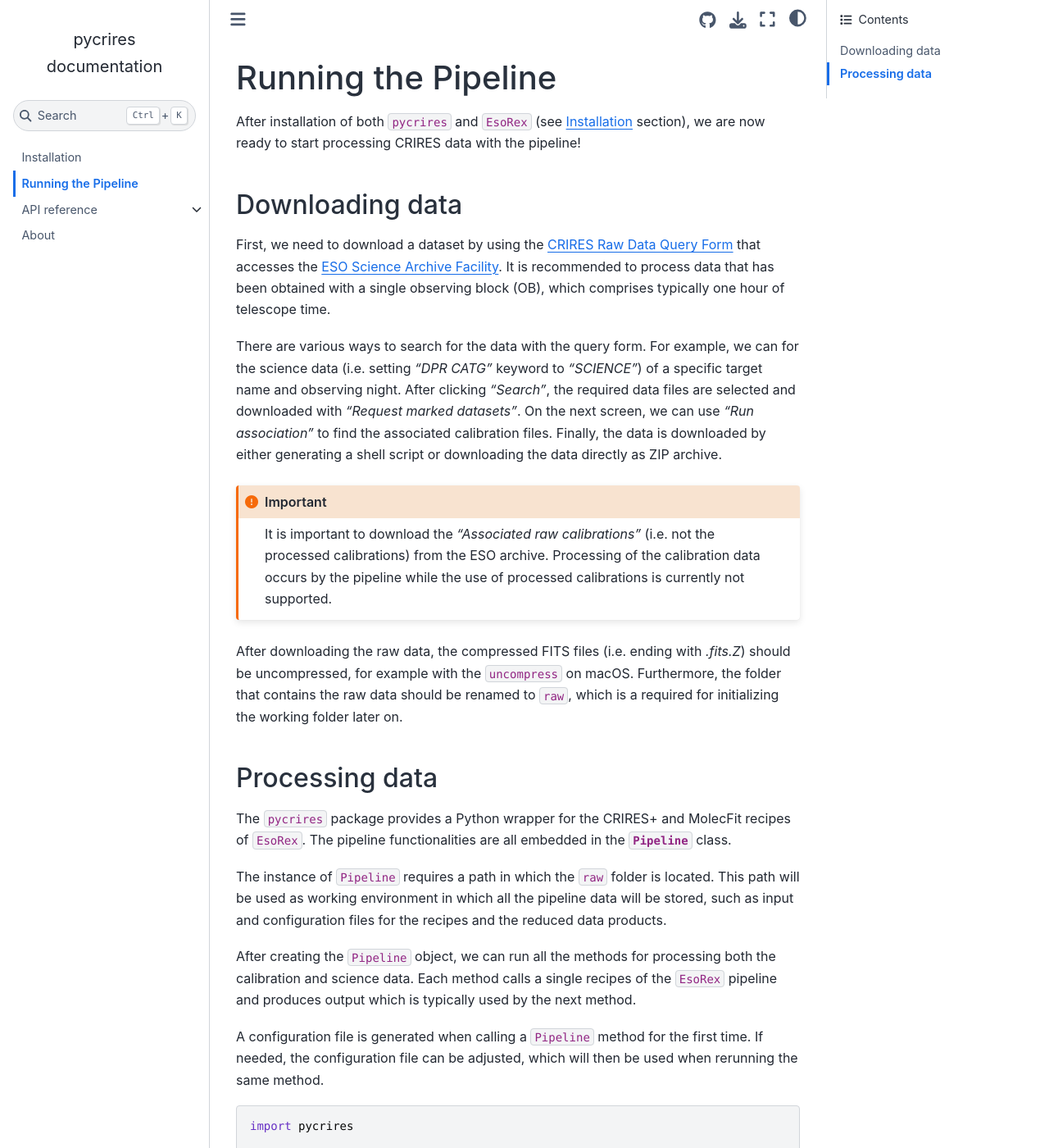
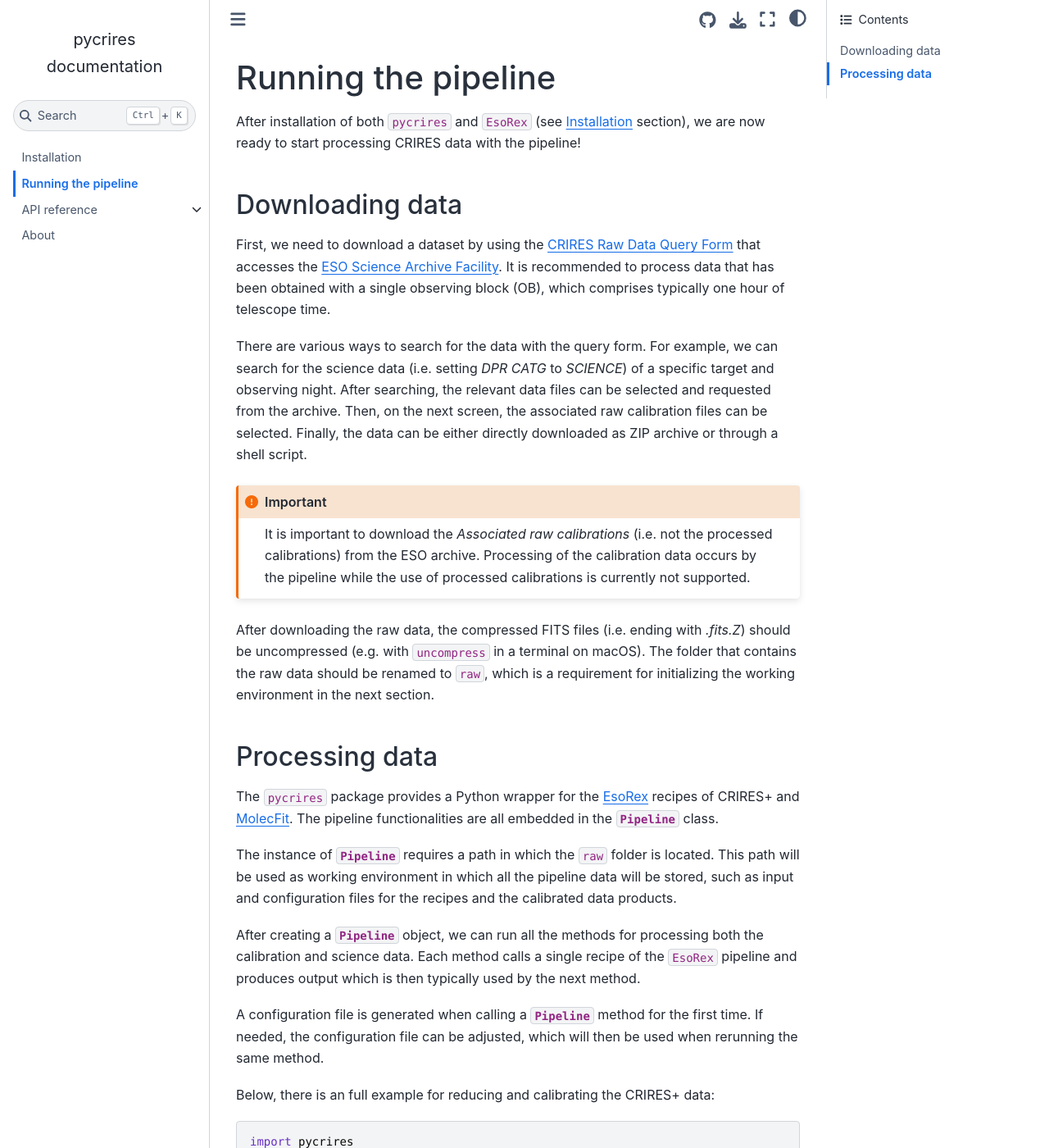
Before and after one commit to tomasstolker/pycrires, a Sphinx documentation site: the page built from docs/running.rst, in a window 1280 px wide and 1400 px high. Shown: the whole window at 82% size. Built offline with Sphinx 7.4.7 and the Sphinx Book theme 1.1.4, drawn with Linux system fonts in a browser that asks for light colours; pages that are not in the unit, such as notebooks, are missing from menus.

Commit message:
Updated documentation

```diff
--- a/README.rst
+++ b/README.rst
@@ -1,7 +1,7 @@
 *pycrires*
 ==========
 
-Pipeline for reduction of high-resolution spectroscopy data from VLT/CRIRES+
+Data reduction pipeline for VLT/CRIRES+
 
 .. image:: https://img.shields.io/pypi/v/pycrires
    :target: https://pypi.python.org/pypi/pycrires
--- a/docs/running.rst
+++ b/docs/running.rst
@@ -1,6 +1,6 @@
 .. _running:
 
-Running the Pipeline
+Running the pipeline
 ====================
 
 After installation of both ``pycrires`` and ``EsoRex`` (see :ref:`installation` section), we are now ready to start processing CRIRES data with the pipeline!
@@ -10,23 +10,25 @@ Downloading data
 
 First, we need to download a dataset by using the `CRIRES Raw Data Query Form <http://archive.eso.org/wdb/wdb/eso/crires/form>`_ that accesses the `ESO Science Archive Facility <http://archive.eso.org/cms.html>`_. It is recommended to process data that has been obtained with a single observing block (OB), which comprises typically one hour of telescope time.
 
-There are various ways to search for the data with the query form. For example, we can for the science data (i.e. setting *"DPR CATG"* keyword to *"SCIENCE"*) of a specific target name and observing night. After clicking *"Search"*, the required data files are selected and downloaded with *"Request marked datasets"*. On the next screen, we can use *"Run association"* to find the associated calibration files. Finally, the data is downloaded by either generating a shell script or downloading the data directly as ZIP archive.
+There are various ways to search for the data with the query form. For example, we can search for the science data (i.e. setting *DPR CATG* to *SCIENCE*) of a specific target and observing night. After searching, the relevant data files can be selected and requested from the archive. Then, on the next screen, the associated raw calibration files can be selected. Finally, the data can be either directly downloaded as ZIP archive or through a shell script.
 
 .. important::
-  It is important to download the *"Associated raw calibrations"* (i.e. not the processed calibrations) from the ESO archive. Processing of the calibration data occurs by the pipeline while the use of processed calibrations is currently not supported.
+  It is important to download the *Associated raw calibrations* (i.e. not the processed calibrations) from the ESO archive. Processing of the calibration data occurs by the pipeline while the use of processed calibrations is currently not supported.
 
-After downloading the raw data, the compressed FITS files (i.e. ending with *.fits.Z*) should be uncompressed, for example with the ``uncompress`` on macOS. Furthermore, the folder that contains the raw data should be renamed to ``raw``, which is a required for initializing the working folder later on.
+After downloading the raw data, the compressed FITS files (i.e. ending with *.fits.Z*) should be uncompressed (e.g. with ``uncompress`` in a terminal on macOS). The folder that contains the raw data should be renamed to ``raw``, which is a requirement for initializing the working environment in the next section.
 
 Processing data
 ---------------
 
-The ``pycrires`` package provides a Python wrapper for the CRIRES+ and MolecFit recipes of ``EsoRex``. The pipeline functionalities are all embedded in the :class:`~pycrires.pipeline.Pipeline` class.
+The ``pycrires`` package provides a Python wrapper for the `EsoRex <https://www.eso.org/sci/software/cpl/esorex.html>`_ recipes of CRIRES+ and `MolecFit <https://www.eso.org/sci/software/pipelines/skytools/molecfit>`_. The pipeline functionalities are all embedded in the :class:`~pycrires.pipeline.Pipeline` class.
 
-The instance of ``Pipeline`` requires a path in which the ``raw`` folder is located. This path will be used as working environment in which all the pipeline data will be stored, such as input and configuration files for the recipes and the reduced data products.
+The instance of :class:`~pycrires.pipeline.Pipeline` requires a path in which the ``raw`` folder is located. This path will be used as working environment in which all the pipeline data will be stored, such as input and configuration files for the recipes and the calibrated data products.
 
-After creating the ``Pipeline`` object, we can run all the methods for processing both the calibration and science data. Each method calls a single recipes of the ``EsoRex`` pipeline and produces output which is typically used by the next method.
+After creating a :class:`~pycrires.pipeline.Pipeline` object, we can run all the methods for processing both the calibration and science data. Each method calls a single recipe of the ``EsoRex`` pipeline and produces output which is then typically used by the next method.
 
-A configuration file is generated when calling a ``Pipeline`` method for the first time. If needed, the configuration file can be adjusted, which will then be used when rerunning the same method.
+A configuration file is generated when calling a :class:`~pycrires.pipeline.Pipeline` method for the first time. If needed, the configuration file can be adjusted, which will then be used when rerunning the same method.
+
+Below, there is an full example for reducing and calibrating the CRIRES+ data:
 
 .. code-block:: python
 
```
